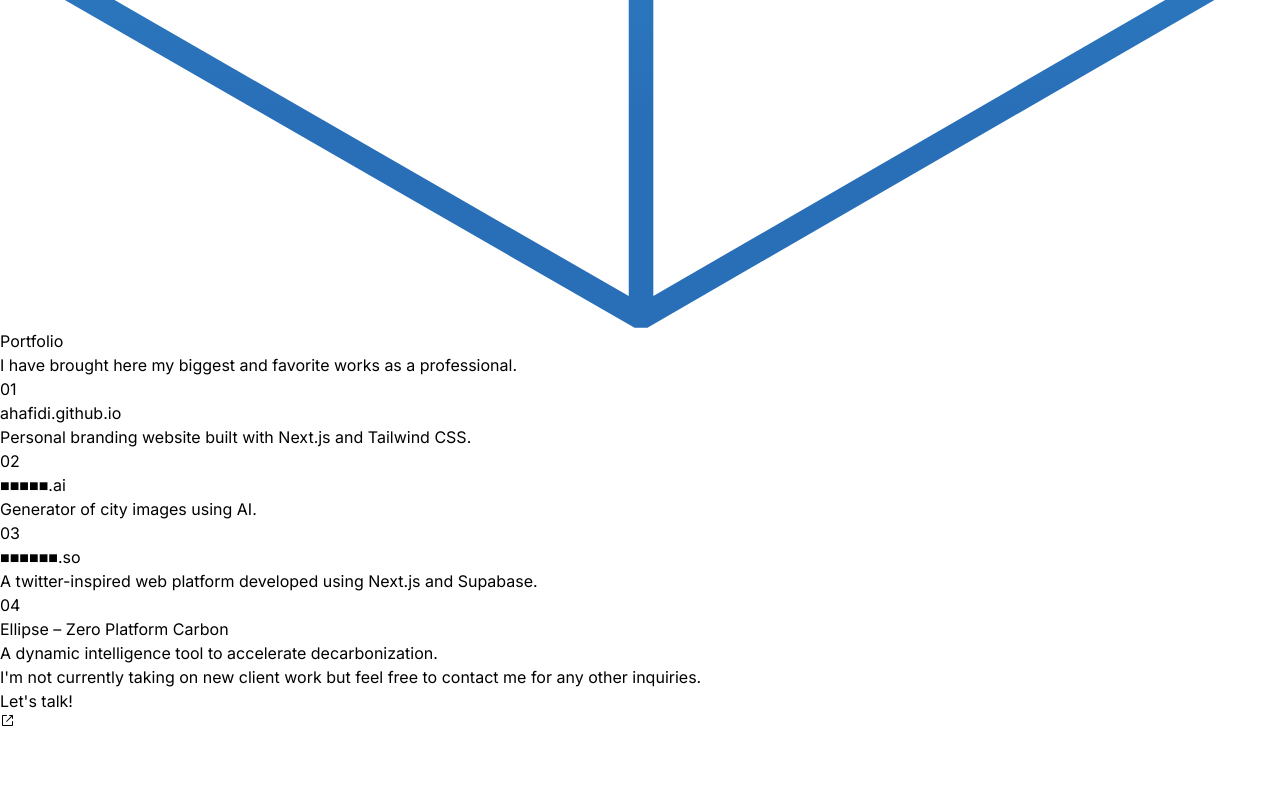
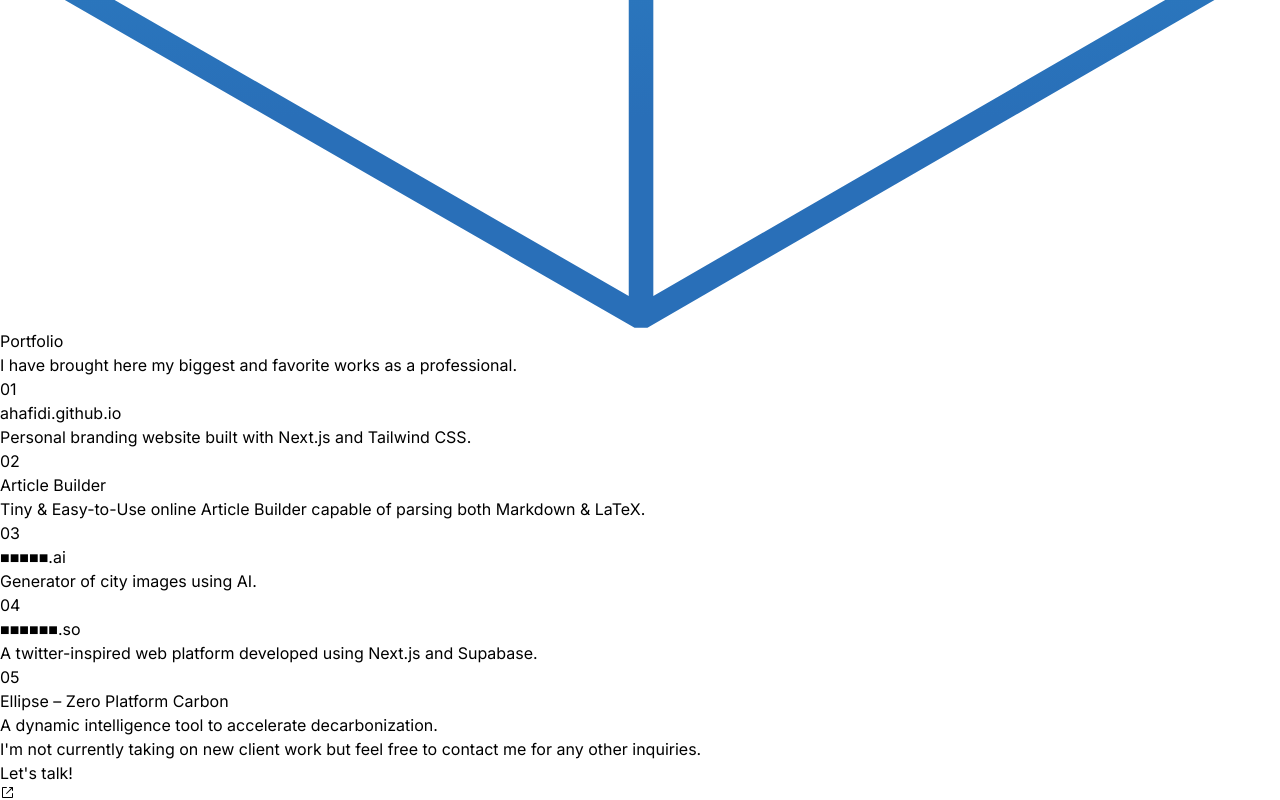
Before and after one commit to ahafidi/ahafidi.github.io, a Next.js app: page / in a window 1280 px wide. Shown: the part 8445-9245 px from the top of the page. Before the commit the page ends 9173 px from the top, so only its background shows below. Built offline with nearby package versions, Linux system fonts and the light colour scheme.

Commit message:
add the article builder in the portfolio section

```diff
--- a/src/app/portfolio.tsx
+++ b/src/app/portfolio.tsx
@@ -1,4 +1,4 @@
-"use client";
+"use client"
 
 export default function Portfolio() {
   return (
@@ -15,7 +15,12 @@ export default function Portfolio() {
               <span className="w-28 min-w-10 h-0.5 bg-gray-300 mt-5"></span>
               <div>
                 <h1 className="mb-5 text-3xl font-normal text-gray-700 dark:text-gray-200 md:text-4xl">
-                  <a className="relative w-fit inline after:block after:content-[''] after:absolute after:h-[3px] after:bg-black dark:after:bg-white after:w-full after:scale-x-0 after:hover:scale-x-100 after:transition after:duration-300 after:origin-left" href="https://ahafidi.github.io/">ahafidi.github.io</a>
+                  <a
+                    href="https://ahafidi.github.io/"
+                    className="relative w-fit inline after:block after:content-[''] after:absolute after:h-[3px] after:bg-black dark:after:bg-white after:w-full after:scale-x-0 after:hover:scale-x-100 after:transition after:duration-300 after:origin-left"
+                  >
+                    ahafidi.github.io
+                  </a>
                 </h1>
                 <p className="text-sm font-normal text-gray-600 dark:text-gray-300 md:text-base">
                   Personal branding website built with Next.js and Tailwind CSS.
@@ -27,13 +32,28 @@ export default function Portfolio() {
               <span className="w-28 min-w-10 h-0.5 bg-gray-300 mt-5"></span>
               <div>
                 <h1 className="mb-5 text-3xl font-normal text-gray-700 dark:text-gray-200 md:text-4xl">
+                  <a
+                    href="https://article-builder.vercel.app/"
+                    className="relative w-fit inline after:block after:content-[''] after:absolute after:h-[3px] after:bg-black dark:after:bg-white after:w-full after:scale-x-0 after:hover:scale-x-100 after:transition after:duration-300 after:origin-left"
+                  >
+                    Article Builder
+                  </a>
+                </h1>
+                <p className="text-sm font-normal text-gray-600 dark:text-gray-300 md:text-base">Tiny & Easy-to-Use online Article Builder capable of parsing both Markdown & LaTeX.</p>
+              </div>
+            </div>
+            <div className="flex space-x-6">
+              <h1 className="text-3xl font-normal text-gray-700 dark:text-gray-200 md:text-4xl">03</h1>
+              <span className="w-28 min-w-10 h-0.5 bg-gray-300 mt-5"></span>
+              <div>
+                <h1 className="mb-5 text-3xl font-normal text-gray-700 dark:text-gray-200 md:text-4xl">
                   ■■■■■.ai
                 </h1>
                 <p className="text-sm font-normal text-gray-600 dark:text-gray-300 md:text-base">Generator of city images using AI.</p>
               </div>
             </div>
             <div className="flex space-x-6">
-              <h1 className="text-3xl font-normal text-gray-700 dark:text-gray-200 md:text-4xl">03</h1>
+              <h1 className="text-3xl font-normal text-gray-700 dark:text-gray-200 md:text-4xl">04</h1>
               <span className="w-28 min-w-10 h-0.5 bg-gray-300 mt-5"></span>
               <div>
                 <h1 className="mb-5 text-3xl font-normal text-gray-700 dark:text-gray-200 md:text-4xl">
@@ -45,11 +65,16 @@ export default function Portfolio() {
               </div>
             </div>
             <div className="flex space-x-6">
-              <h1 className="text-3xl font-normal text-gray-700 dark:text-gray-200 md:text-4xl">04</h1>
+              <h1 className="text-3xl font-normal text-gray-700 dark:text-gray-200 md:text-4xl">05</h1>
               <span className="w-28 min-w-10 h-0.5 bg-gray-300 mt-5"></span>
               <div>
                 <h1 className="mb-5 text-3xl font-normal text-gray-700 dark:text-gray-200 md:text-4xl">
-                  <a className="relative w-fit inline after:block after:content-[''] after:absolute after:h-[3px] after:bg-black dark:after:bg-white after:w-full after:scale-x-0 after:hover:scale-x-100 after:transition after:duration-300 after:origin-left" href="https://www.engieimpact.com/ellipse">Ellipse</a> – Zero Platform Carbon
+                  <a
+                    href="https://www.engieimpact.com/ellipse"
+                    className="relative w-fit inline after:block after:content-[''] after:absolute after:h-[3px] after:bg-black dark:after:bg-white after:w-full after:scale-x-0 after:hover:scale-x-100 after:transition after:duration-300 after:origin-left"
+                  >
+                    Ellipse
+                  </a> – Zero Platform Carbon
                 </h1>
                 <p className="text-sm font-normal text-gray-600 dark:text-gray-300 md:text-base">A dynamic intelligence tool to accelerate decarbonization.</p>
               </div>
```
